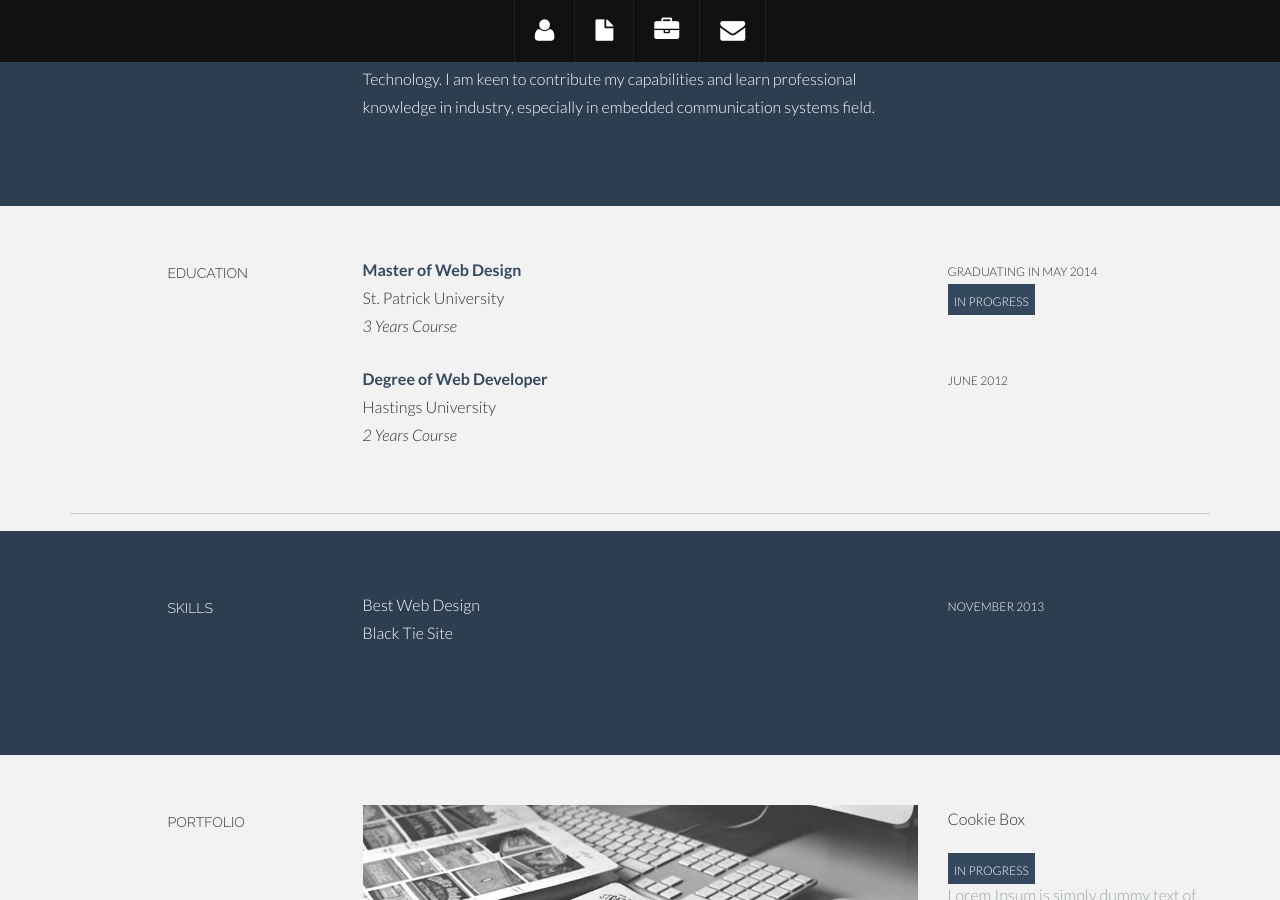
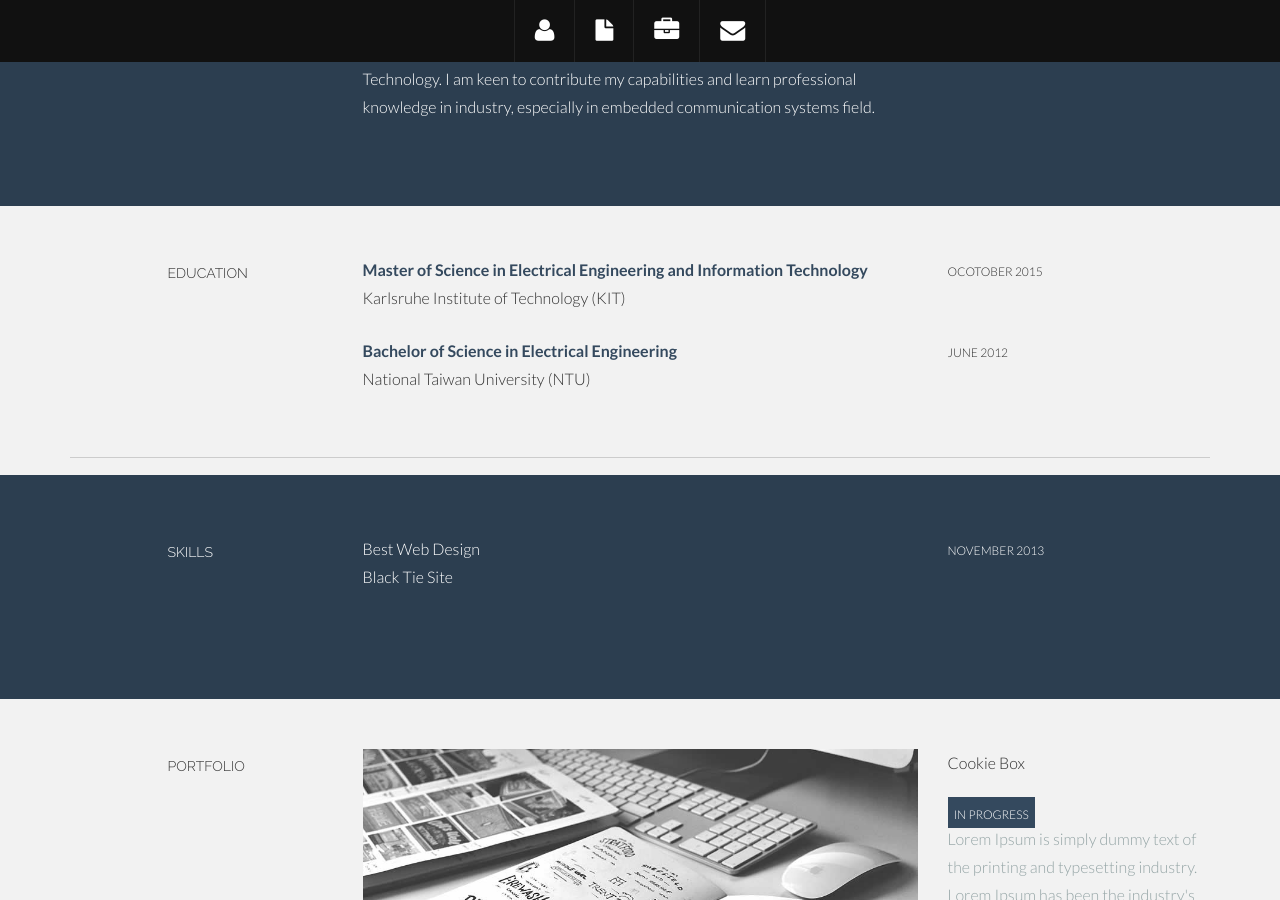
Before and after one commit to wenhuanglin/wenhuanglin.github.io, a Jekyll site: the page index.html, which Jekyll copies as it is, in a window 1280 px wide and 900 px high, scrolled down 583 px. Built offline with Jekyll 4.4.1, drawn with Linux system fonts in a browser that asks for light colours.

Commit message:
update education info

```diff
--- a/index.html
+++ b/index.html
@@ -96,21 +96,21 @@
 					<h5>EDUCATION</h5>
 				</div>
 				<div class="col-lg-6">
-					<p><t>Master of Web Design</t><br/>
-						St. Patrick University <br/>
-						<i>3 Years Course</i>
+					<p><t>Master of Science in Electrical Engineering and Information Technology</t><br/>
+						Karlsruhe Institute of Technology (KIT) <br/>
+						<!-- <i>3 Years Course</i> -->
 					</p>
 				</div>
 				<div class="col-lg-3">
-					<p><sm>GRADUATING IN MAY 2014</sm><br/>
-					<imp><sm>IN PROGRESS</sm></imp>
+					<p><sm>OCOTOBER 2015</sm><br/>
+					<!-- <imp><sm>IN PROGRESS</sm></imp> -->
 					</p>
 				</div>
 
 				<div class="col-lg-6 col-lg-offset-3">
-					<p><t>Degree of Web Developer</t><br/>
-						Hastings University <br/>
-						<i>2 Years Course</i>
+					<p><t>Bachelor of Science in Electrical Engineering</t><br/>
+						National Taiwan University (NTU) <br/>
+						<!-- <i>2 Years Course</i> -->
 					</p>
 				</div>
 				<div class="col-lg-3">
```
